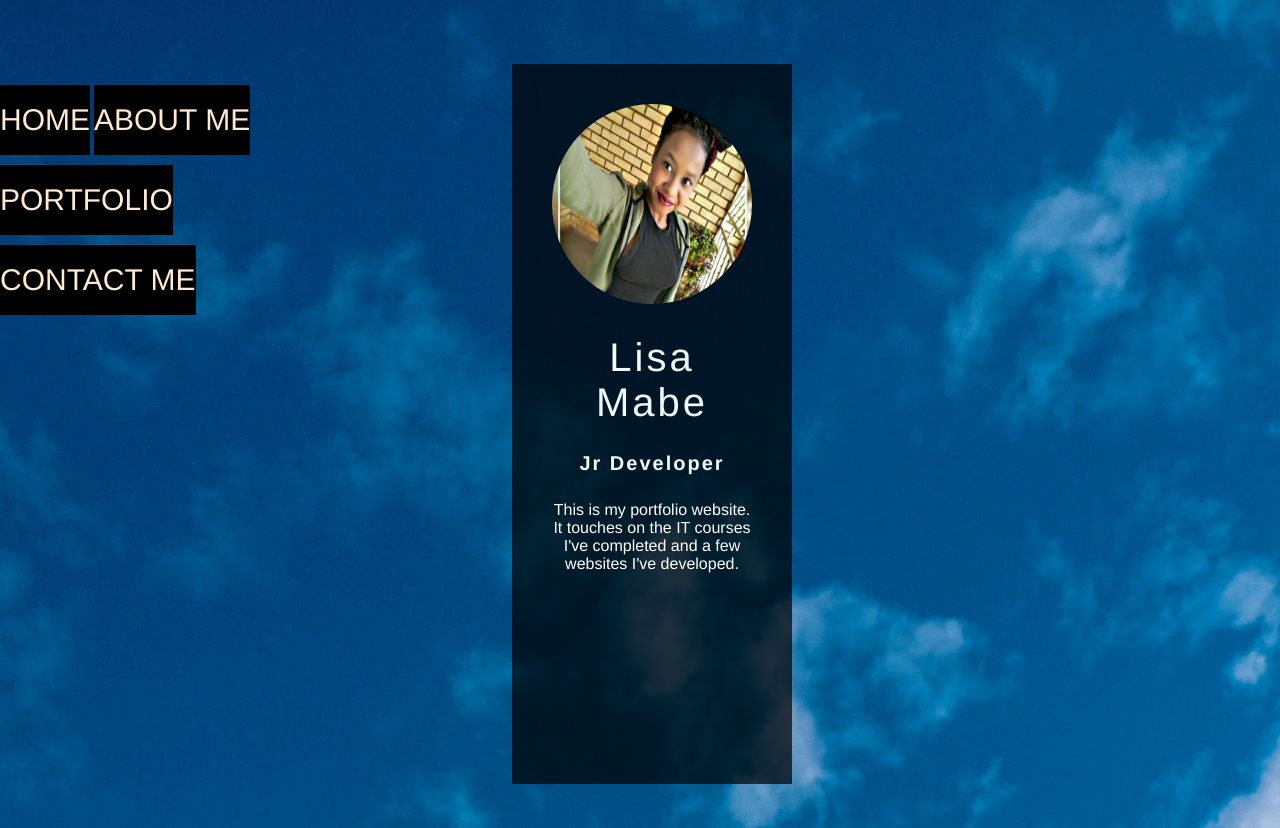
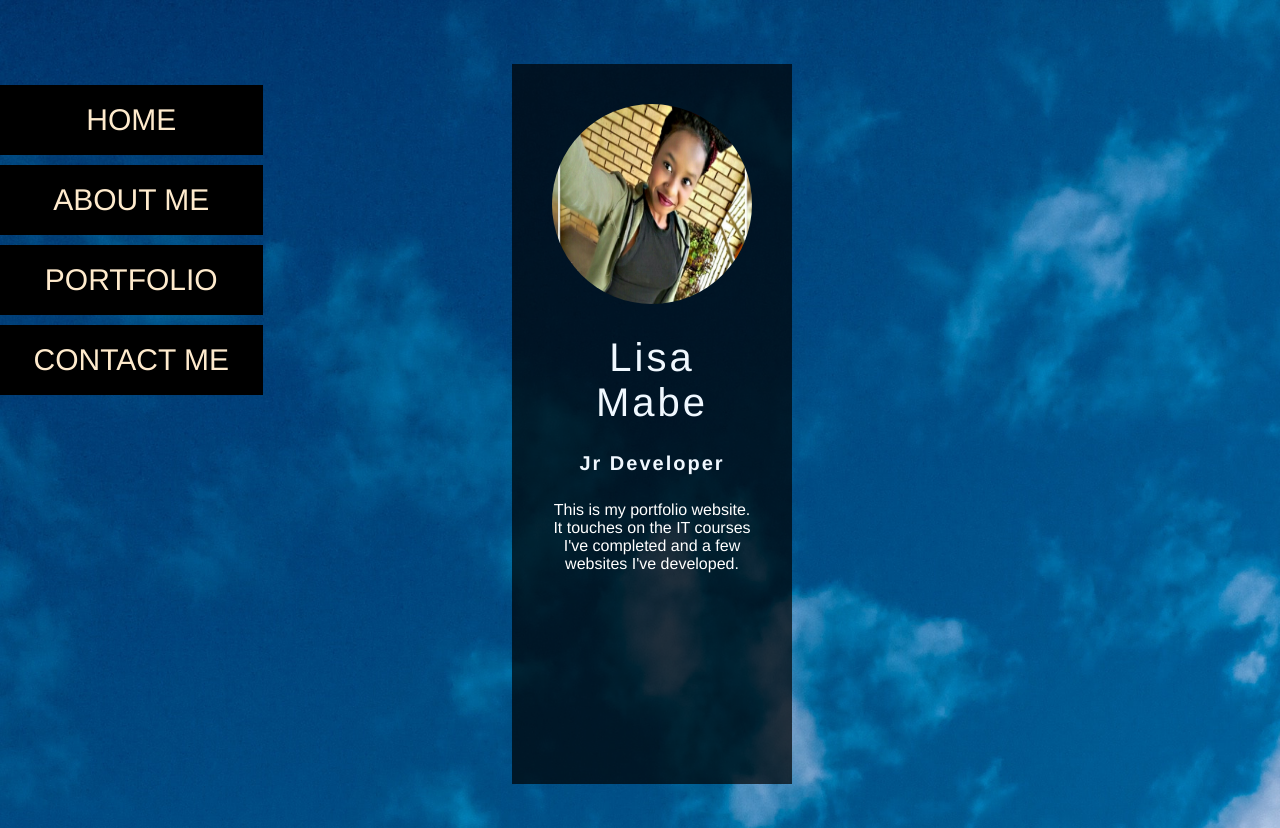
Before and after one commit to Lisa1400/my-personal-website, a plain HTML site: page portfolio.html in a window 1280 px wide. Shown: the top 828 px of the page. Drawn offline with Linux system fonts and the light colour scheme.

Commit message:
changed id's

```diff
--- a/port.css
+++ b/port.css
@@ -41,19 +41,19 @@
       width: 80%;
     }
 
-    #a{
+    #homeNav{
       width: 75%;
     }
 
-    #b{
+    #aboutNav{
       width: 75%;
     }
 
-    #c{
+    #portNav{
       width: 75%;
     }
 
-    #d{
+    #contactNav{
       width: 75%;
     }
 
```
